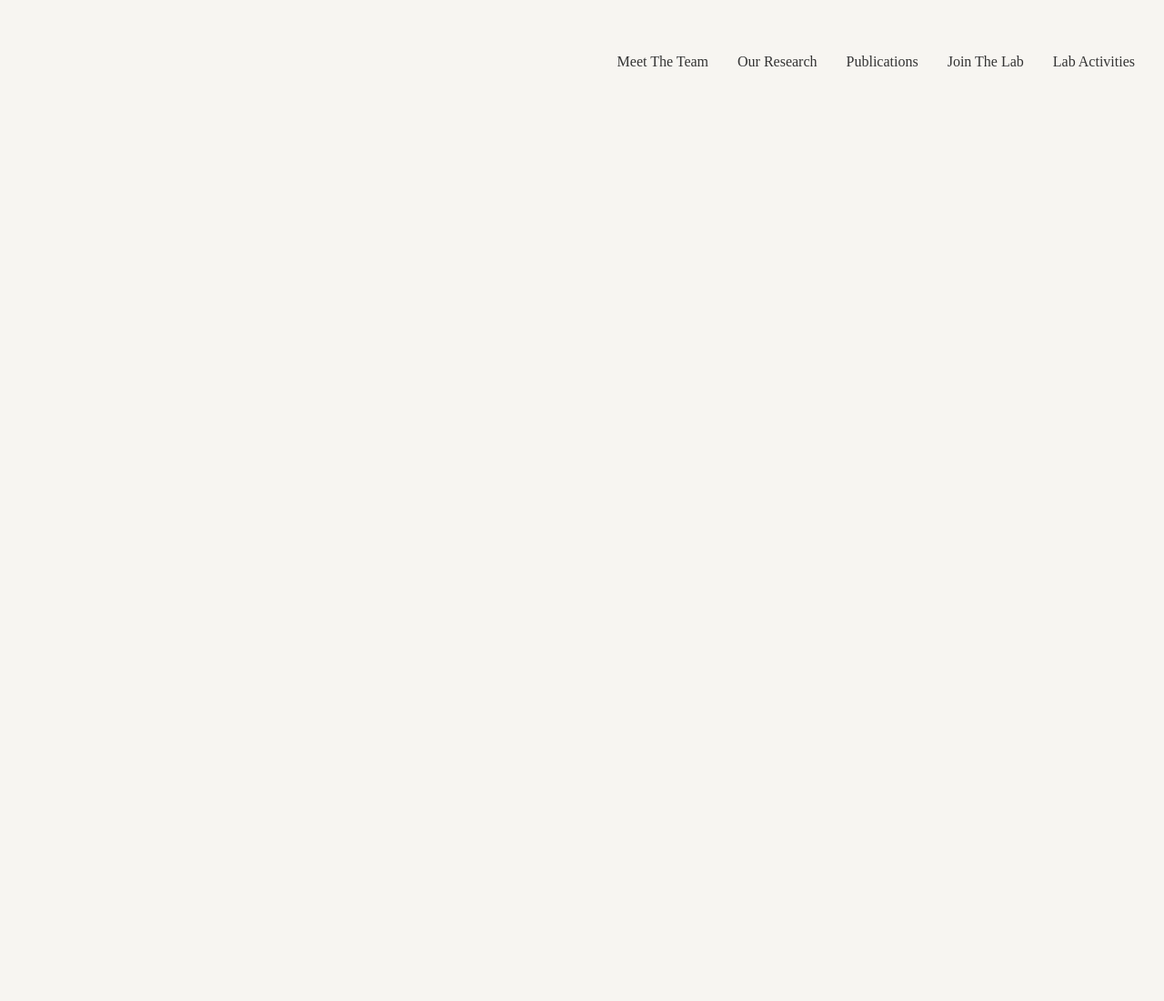
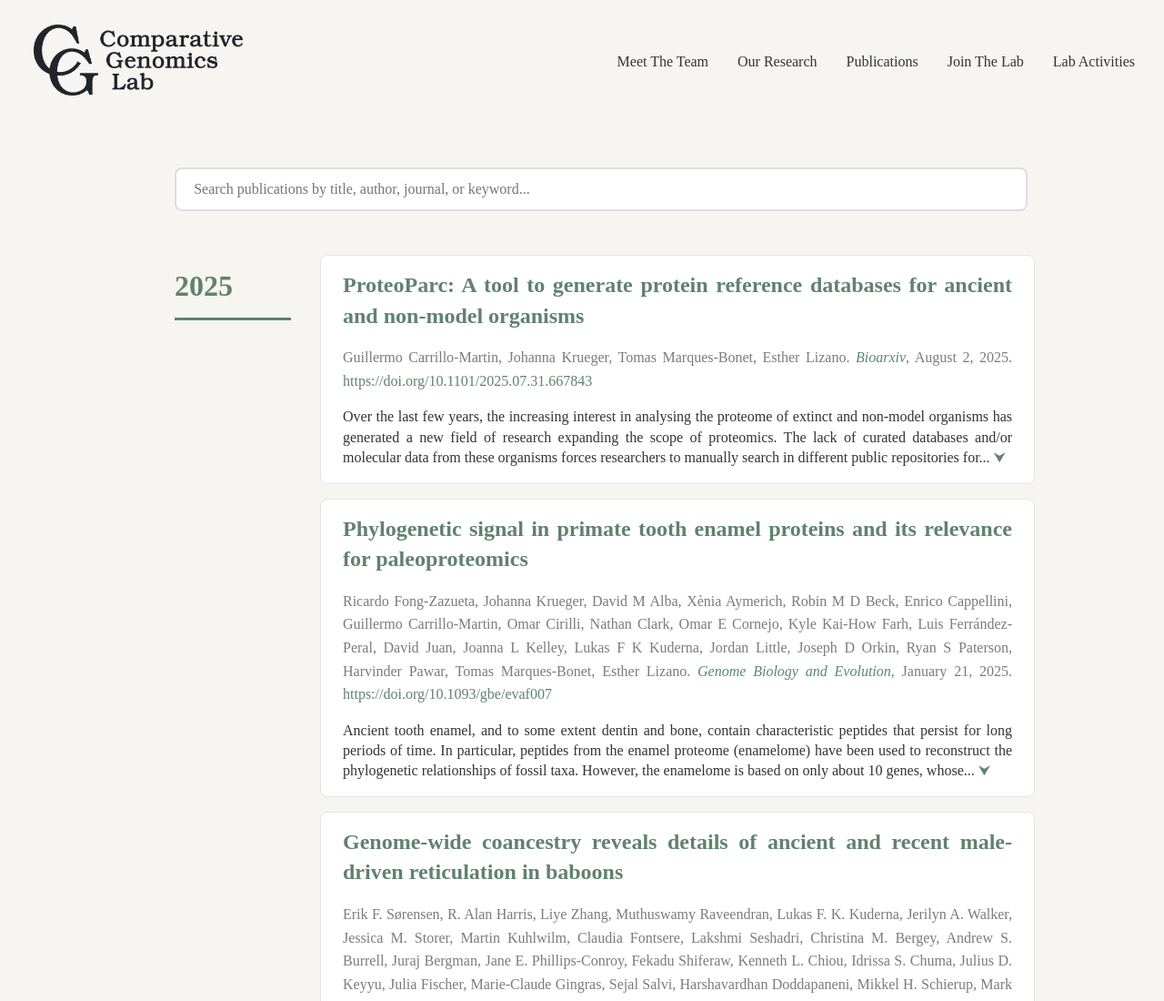
Before and after one commit to Noah-JornetCalomarde/ComparativeGenomicsWeb, a plain HTML site: page publications.html in a window 1280 px wide. Shown: the top 1100 px of the page at 91% size. Before the commit the page ends 800 px from the top, so only its background shows below. Drawn offline with nearby package versions, Linux system fonts and the light colour scheme.

Commit message:
feat: All publications page

```diff
--- a/publications.html
+++ b/publications.html
@@ -4,17 +4,35 @@
     <meta charset="UTF-8">
     <meta name="viewport" content="width=device-width, initial-scale=1.0">
     <title></title>
+    <link rel="stylesheet" href="css/normalize.css">
+    <link rel="stylesheet" href="css/main.css">
     <link rel="stylesheet" href="css/header.css">
-    <link rel="stylesheet" href="css/main.css">
     <link rel="stylesheet" href="css/footer.css">
+    <link rel="stylesheet" href="css/side.css">
     <script src="https://code.jquery.com/jquery-3.6.0.min.js"></script>
     <script>
     $(function(){
       $("#header").load("templates/header.html");
+      $("#header-logo").load("templates/header-logo.html");
     });
     </script>
+    <script src="js/all-publications.js" type="module" defer></script>
 </head>
-<body>
-    <div id="header"></div>
+<body class="layout">
+    <div id="header-logo" class="header-logo"></div>
+    <div id="header" class="header"></div>
+    <main class="main">
+        <div class="search-container">
+            <input
+                type="text"
+                id="publication-search"
+                placeholder="Search publications by title, author, journal, or keyword..."
+                class="search-input"
+            />
+        </div>
+
+        <div id="all-publications"></div>
+    </main>
+    <div id="footer" class="footer"></div>
 </body>
 </html>
```
